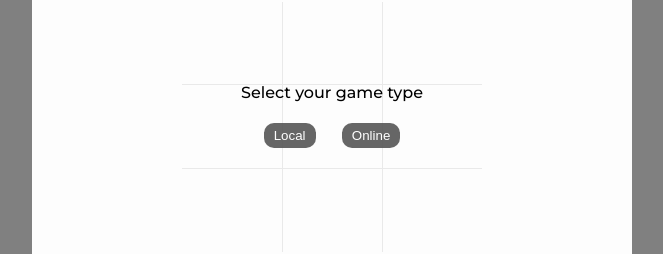
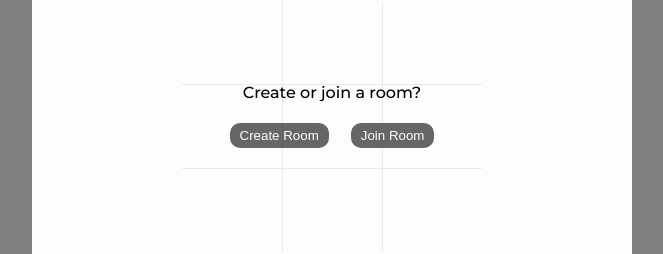
Before and after one commit to mlevitas94/JavascriptChallange, a website: page index.html in a window 1280 px wide. Both pictures are taken after a click on the button "Online". Shown: the part 2887-3141 px from the top of the page, without its empty margins (308-971 px from the left). Drawn offline with nearby package versions, Linux system fonts and the light colour scheme; no server answers.

Commit message:
sockets set up

```diff
--- a/hearthstone/hearthstone.js
+++ b/hearthstone/hearthstone.js
@@ -116,7 +116,6 @@ const renderCards = (loadMore) => {
 fetch('http://localhost:5555/carddata').then(response => {
     response.json().then(body => {
         cards = body
-        console.log(cards)
         document.querySelector('.loadingModal').style.display = 'none'
         renderCards(false)
     })
--- a/index.html
+++ b/index.html
@@ -14,6 +14,7 @@
     <link rel="stylesheet" href="./hearthstone/hearthstone.css" />
     <link rel="stylesheet" href="./ticTacToe/ticTacToe.css" />
     <link rel="stylesheet" href="./reset.css" />
+    <script></script>
 </head>
 
 <body>
@@ -262,8 +263,8 @@
             <div class="gameType">
                 <p>Select your game type</p>
                 <div>
-                    <button onclick="initializeGame('local')">Local</button>
-                    <button>Online</button>
+                    <button onclick="initializeGame(false)">Local</button>
+                    <button onclick="initializeGame(true)">Online</button>
                 </div>
             </div>
             <div class="gameCont">
@@ -297,6 +298,7 @@
             </div>
         </div>
     </div>
+    <script src="./node_modules/socket.io/client-dist/socket.io.js"></script>
     <script src="./purplerain/purpleRain.js"></script>
     <script src="./newyears/newyears.js"></script>
     <script src="./calculator/calculator.js"></script>
--- a/package.json
+++ b/package.json
@@ -20,6 +20,7 @@
     "axios": "^0.21.0",
     "cors": "^2.8.5",
     "dotenv": "^8.2.0",
-    "express": "^4.17.1"
+    "express": "^4.17.1",
+    "socket.io": "^3.0.4"
   }
 }
--- a/ticTacToe/ticTacToe.js
+++ b/ticTacToe/ticTacToe.js
@@ -1,13 +1,20 @@
 
 const preModal = document.querySelector('.gameType');
 const turnCounter = document.querySelector('.turnCounter')
+let socket;
 
 let grid = [null, null, null, null, null, null, null, null, null]
 let turn = null
 
-const initializeGame = (type) => {
-    grid = [null, null, null, null, null, null, null, null, null]
-    if (type === 'local') {
+const initializeGame = (online) => {
+    if (online) {
+        preModal.innerHTML = "<p>Create or join a room?</p><div><button onclick='createRoom()'>Create Room</button><button onclick='joinRoom()'>Join Room</button></div>"
+
+        // socket = io('http://localhost:5555')
+
+
+    }else{
+        grid = [null, null, null, null, null, null, null, null, null]
         preModal.style.display = 'none'
         if(Math.floor(Math.random() * 2) === 0){
             turn = 'O'
```
Also changed, not shown: index.js (+15 -3 lines), 1 other file.
